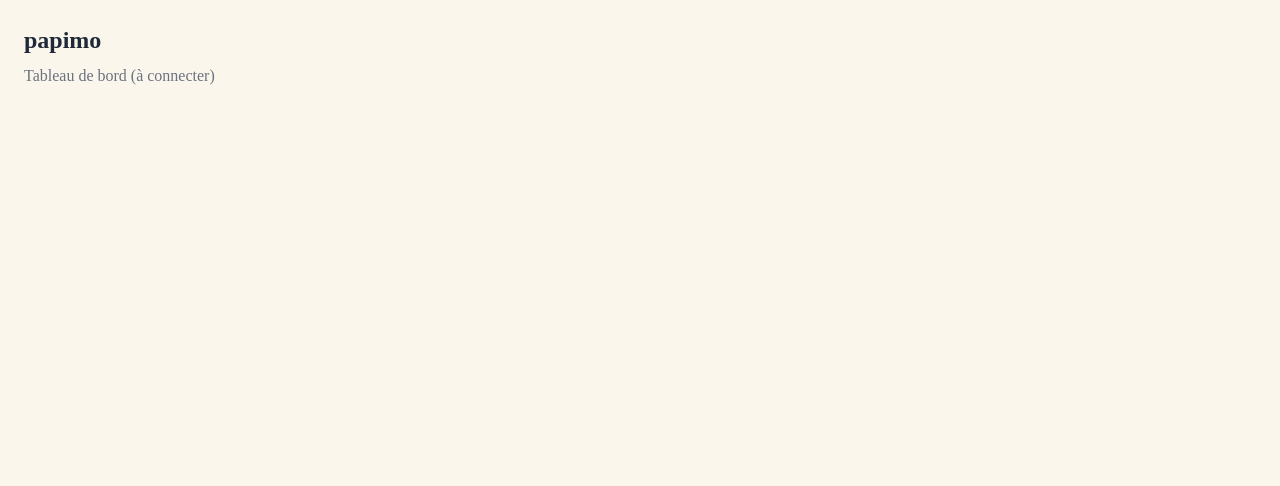
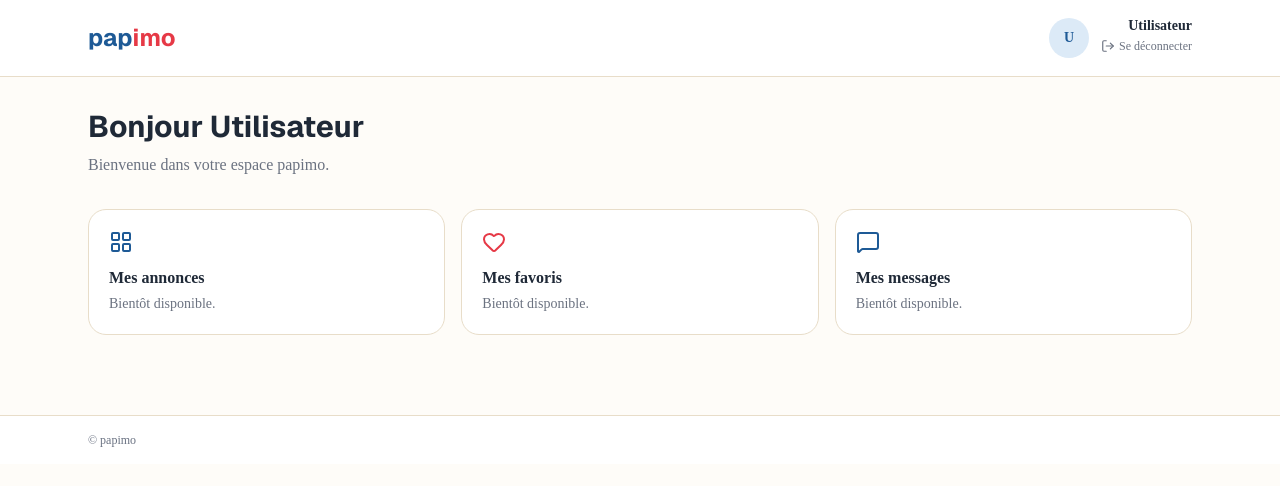
Before and after one commit to Pavatty/papimo, a Next.js app: page /en/dashboard in a window 1280 px wide. Shown: the top 486 px of the page. Built offline with nearby package versions, Linux system fonts and the light colour scheme; no server answers.

Commit message:
fix(auth): enforce dashboard guard via proxy and implement minimal dashboard UI
Made-with: Cursor

```diff
--- a/src/app/[locale]/(authed)/dashboard/page.tsx
+++ b/src/app/[locale]/(authed)/dashboard/page.tsx
@@ -1,14 +1,79 @@
-import { getTranslations } from "next-intl/server";
+import { Heart, LayoutGrid, LogOut, MessageSquare } from "lucide-react";
 
-// Page tableau de bord (placeholder) — contenu authentifié à implémenter plus tard
+import { Logo } from "@/components/shared/Logo";
+import { signOut } from "@/lib/auth/actions";
+import { ensureProfile } from "@/lib/auth/session";
+
 export default async function DashboardPage() {
-  const t = await getTranslations();
+  const { user, profile } = await ensureProfile();
+
+  const fullName = profile?.full_name ?? user?.email ?? "Utilisateur";
+  const firstName = fullName.split(" ")[0] ?? "Utilisateur";
+  const initials =
+    fullName
+      .split(" ")
+      .filter(Boolean)
+      .slice(0, 2)
+      .map((part) => part[0]?.toUpperCase() ?? "")
+      .join("") || "U";
+
   return (
-    <div className="p-6">
-      <h1 className="font-heading text-ink text-2xl font-bold">
-        {t("common.brandName")}
-      </h1>
-      <p className="text-ink-soft mt-2">Tableau de bord (à connecter)</p>
+    <div className="bg-creme-pale min-h-screen">
+      <header className="border-line bg-paper border-b">
+        <div className="mx-auto flex w-full max-w-6xl items-center justify-between px-6 py-4">
+          <Logo size="md" />
+          <div className="flex items-center gap-3">
+            <div className="bg-bleu-soft text-bleu inline-flex h-10 w-10 items-center justify-center rounded-full text-sm font-semibold">
+              {initials}
+            </div>
+            <div className="text-right">
+              <p className="text-ink text-sm font-semibold">{fullName}</p>
+              <form action={signOut}>
+                <button
+                  type="submit"
+                  className="text-ink-soft hover:text-bleu inline-flex items-center gap-1 text-xs"
+                >
+                  <LogOut className="h-3.5 w-3.5" />
+                  Se déconnecter
+                </button>
+              </form>
+            </div>
+          </div>
+        </div>
+      </header>
+
+      <main className="mx-auto w-full max-w-6xl px-6 py-8">
+        <h1 className="font-display text-ink text-3xl font-bold">
+          Bonjour {firstName}
+        </h1>
+        <p className="text-ink-soft mt-2">
+          Bienvenue dans votre espace papimo.
+        </p>
+
+        <section className="mt-8 grid gap-4 md:grid-cols-3">
+          <article className="border-line bg-paper rounded-2xl border p-5">
+            <LayoutGrid className="text-bleu mb-3 h-6 w-6" />
+            <h2 className="text-ink text-base font-semibold">Mes annonces</h2>
+            <p className="text-ink-soft mt-1 text-sm">Bientôt disponible.</p>
+          </article>
+          <article className="border-line bg-paper rounded-2xl border p-5">
+            <Heart className="text-corail mb-3 h-6 w-6" />
+            <h2 className="text-ink text-base font-semibold">Mes favoris</h2>
+            <p className="text-ink-soft mt-1 text-sm">Bientôt disponible.</p>
+          </article>
+          <article className="border-line bg-paper rounded-2xl border p-5">
+            <MessageSquare className="text-bleu mb-3 h-6 w-6" />
+            <h2 className="text-ink text-base font-semibold">Mes messages</h2>
+            <p className="text-ink-soft mt-1 text-sm">Bientôt disponible.</p>
+          </article>
+        </section>
+      </main>
+
+      <footer className="border-line bg-paper mt-12 border-t">
+        <div className="mx-auto w-full max-w-6xl px-6 py-4 text-xs text-gray-500">
+          © papimo
+        </div>
+      </footer>
     </div>
   );
 }
--- a/src/lib/auth/session.ts
+++ b/src/lib/auth/session.ts
@@ -1,4 +1,36 @@
 import { createClient } from "@/lib/supabase/server";
+
+export async function ensureProfile() {
+  const supabase = await createClient();
+  const {
+    data: { user },
+  } = await supabase.auth.getUser();
+
+  if (!user) {
+    return { user: null, profile: null };
+  }
+
+  const fullName =
+    (typeof user.user_metadata?.full_name === "string"
+      ? user.user_metadata.full_name
+      : null) ?? null;
+
+  const upsertPayload = {
+    id: user.id,
+    email: user.email ?? null,
+    full_name: fullName,
+  };
+
+  await supabase.from("profiles").upsert(upsertPayload, { onConflict: "id" });
+
+  const { data: profile } = await supabase
+    .from("profiles")
+    .select("*")
+    .eq("id", user.id)
+    .single();
+
+  return { user, profile };
+}
 
 export async function getCurrentUser() {
   const supabase = await createClient();
--- a/src/middleware.ts
+++ b/src/proxy.ts
@@ -20,7 +20,7 @@ function removeLocalePrefix(pathname: string, locale: string) {
   return pathname.replace(new RegExp(`^/${locale}`), "") || "/";
 }
 
-export async function middleware(request: NextRequest) {
+export async function proxy(request: NextRequest) {
   const response = intlMiddleware(request);
   const locale = getLocaleFromPath(request.nextUrl.pathname);
   const pathWithoutLocale = removeLocalePrefix(
```
Also changed, not shown: 1 other file (tests, documents, lock files or other folders).
